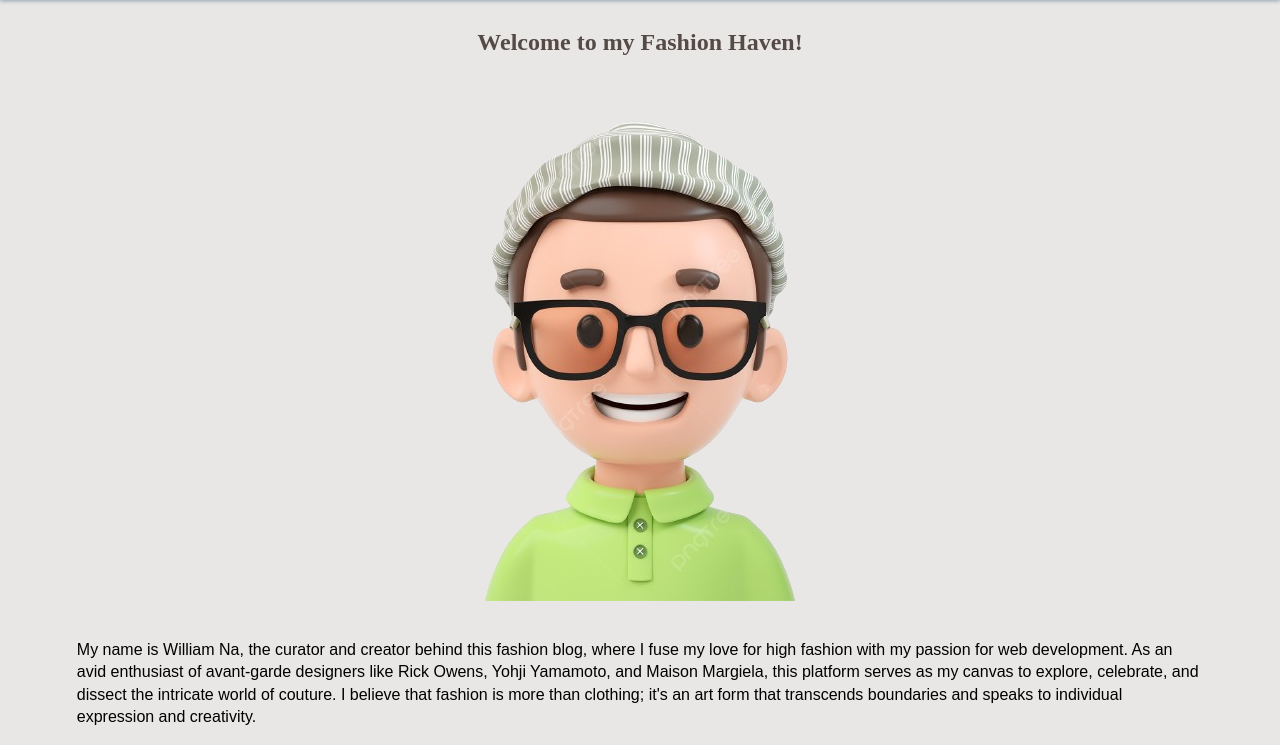
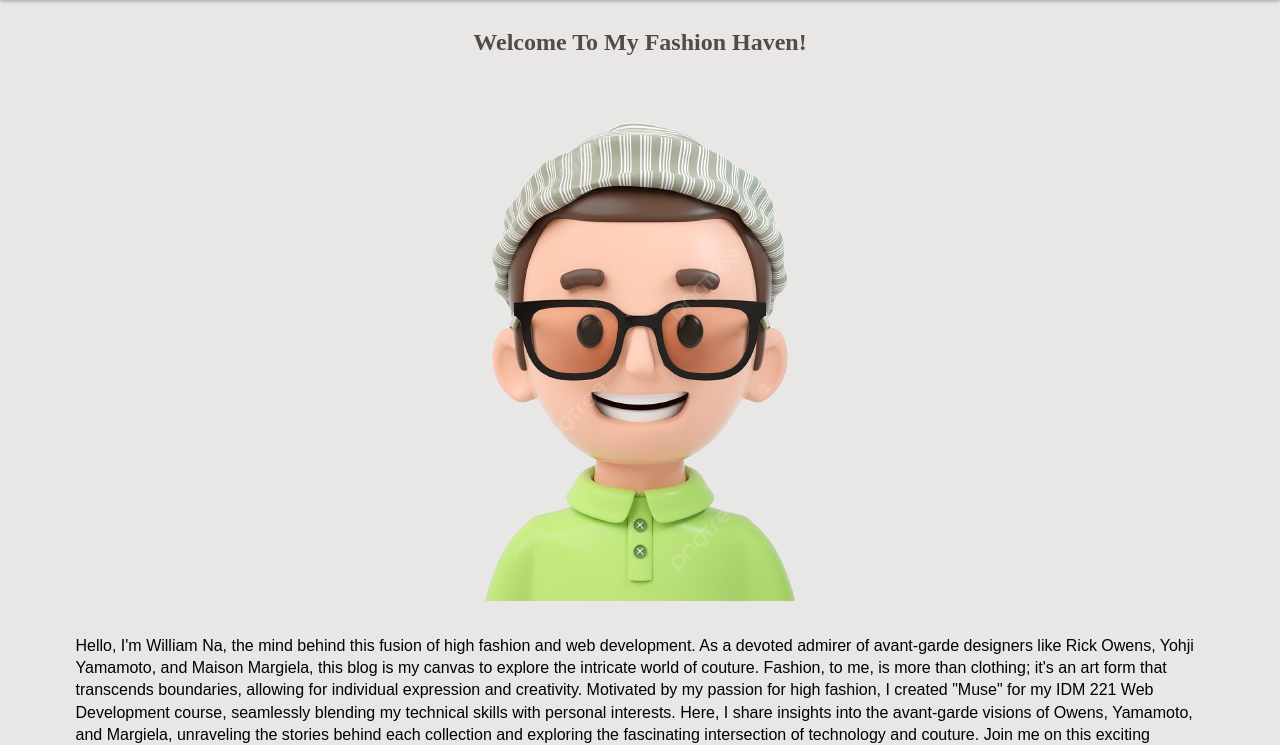
Before and after one commit to williamjna/idm221-wjn26, a plain HTML site: page about.html in a window 1280 px wide. Shown: the part 60-805 px from the top of the page. Drawn offline with Linux system fonts and the light colour scheme.

Commit message:
updated about page

```diff
--- a/about.html
+++ b/about.html
@@ -39,11 +39,10 @@
 
 </head>
 <body>
-<h2>Welcome to my Fashion Haven! </h2>
+<h2>Welcome To My Fashion Haven! </h2>
 <img src="./images/additional-images/about.png">
-<p>My name is William Na, the curator and creator behind this fashion blog, where I fuse my love for high fashion with my passion for web development. As an avid enthusiast of avant-garde designers like Rick Owens, Yohji Yamamoto, and Maison Margiela, this platform serves as my canvas to explore, celebrate, and dissect the intricate world of couture. I believe that fashion is more than clothing; it's an art form that transcends boundaries and speaks to individual expression and creativity.</p>
+<p>Hello, I'm William Na, the mind behind this fusion of high fashion and web development. As a devoted admirer of avant-garde designers like Rick Owens, Yohji Yamamoto, and Maison Margiela, this blog is my canvas to explore the intricate world of couture. Fashion, to me, is more than clothing; it's an art form that transcends boundaries, allowing for individual expression and creativity. Motivated by my passion for high fashion, I created "Muse" for my IDM 221 Web Development course, seamlessly blending my technical skills with personal interests. Here, I share insights into the avant-garde visions of Owens, Yamamoto, and Margiela, unraveling the stories behind each collection and exploring the fascinating intersection of technology and couture. Join me on this exciting journey where fashion and coding converge to create a unique space for exploration and expression.</p>
 
-<p>Driven by my fascination with high fashion, I embarked on the journey of creating this blog as part of my IDM 221 Web Development course. The world of web development provides me with the perfect medium to experiment with code, design, and functionality, allowing me to blend my technical skills with my personal interests seamlessly. This blog is a manifestation of my dedication to both the art of fashion and the art of coding. Here, I share insights into the avant-garde visions of Owens, Yamamoto, and Margiela, unraveling the stories behind each collection and exploring the intersection of technology and couture. Join me on this exciting journey where fashion and coding converge to create a unique space for both exploration and expression.</p>
 </body>
 
 <footer>
--- a/styles/stylesheet1.css
+++ b/styles/stylesheet1.css
@@ -180,8 +180,8 @@ p {
   font-size:16px;
   font-weight: normal;
   font-family: 'Lexend Deca', sans-serif;
-  margin: 2.5%;
-  padding: 0.4rem 3.5% 0.7rem 3.5%;
+  margin: 2.4%;
+  padding: 0.2rem 3.5% 0.7rem 3.5%;
   line-height: 1.4;
 }
 /* .center {
```
